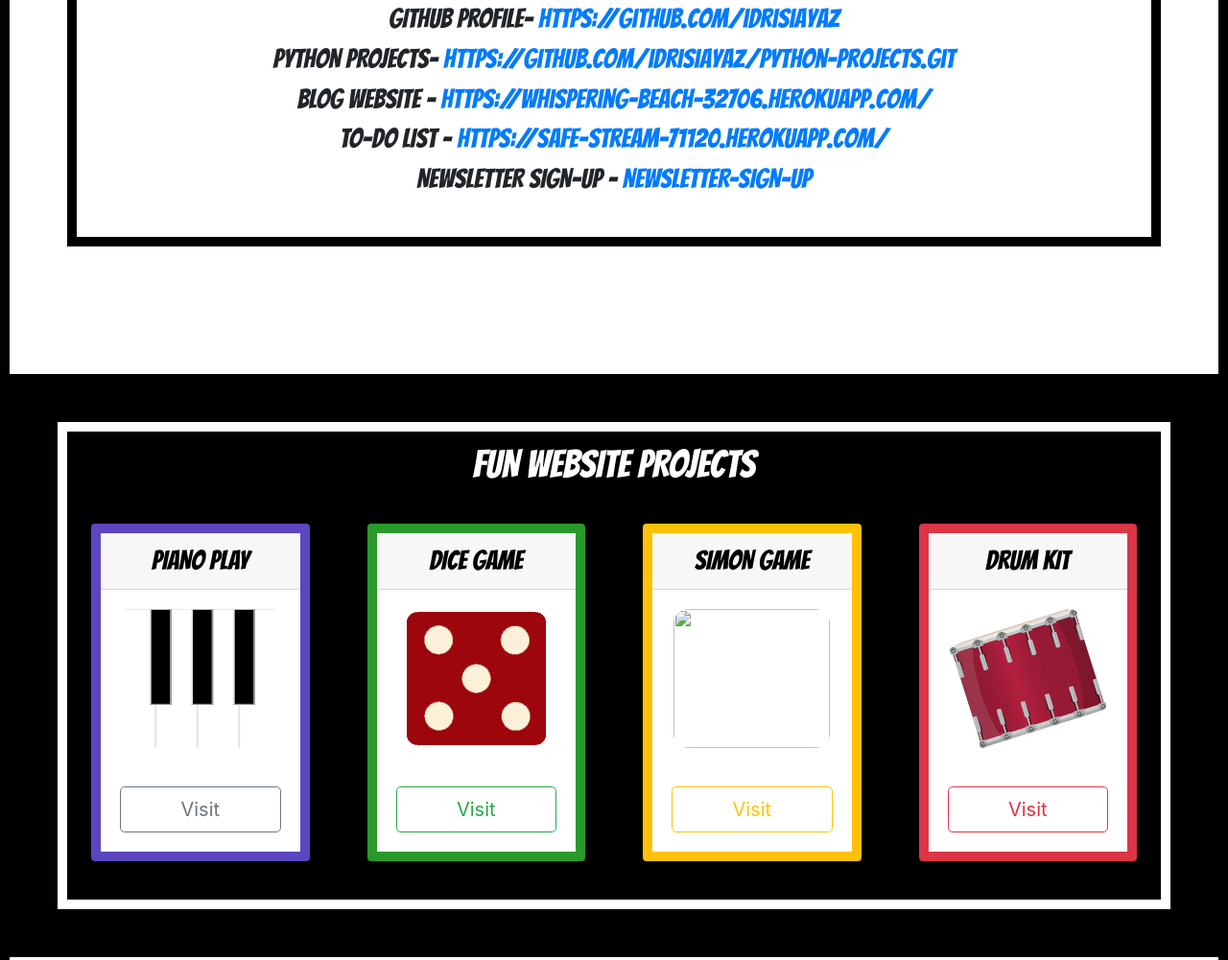
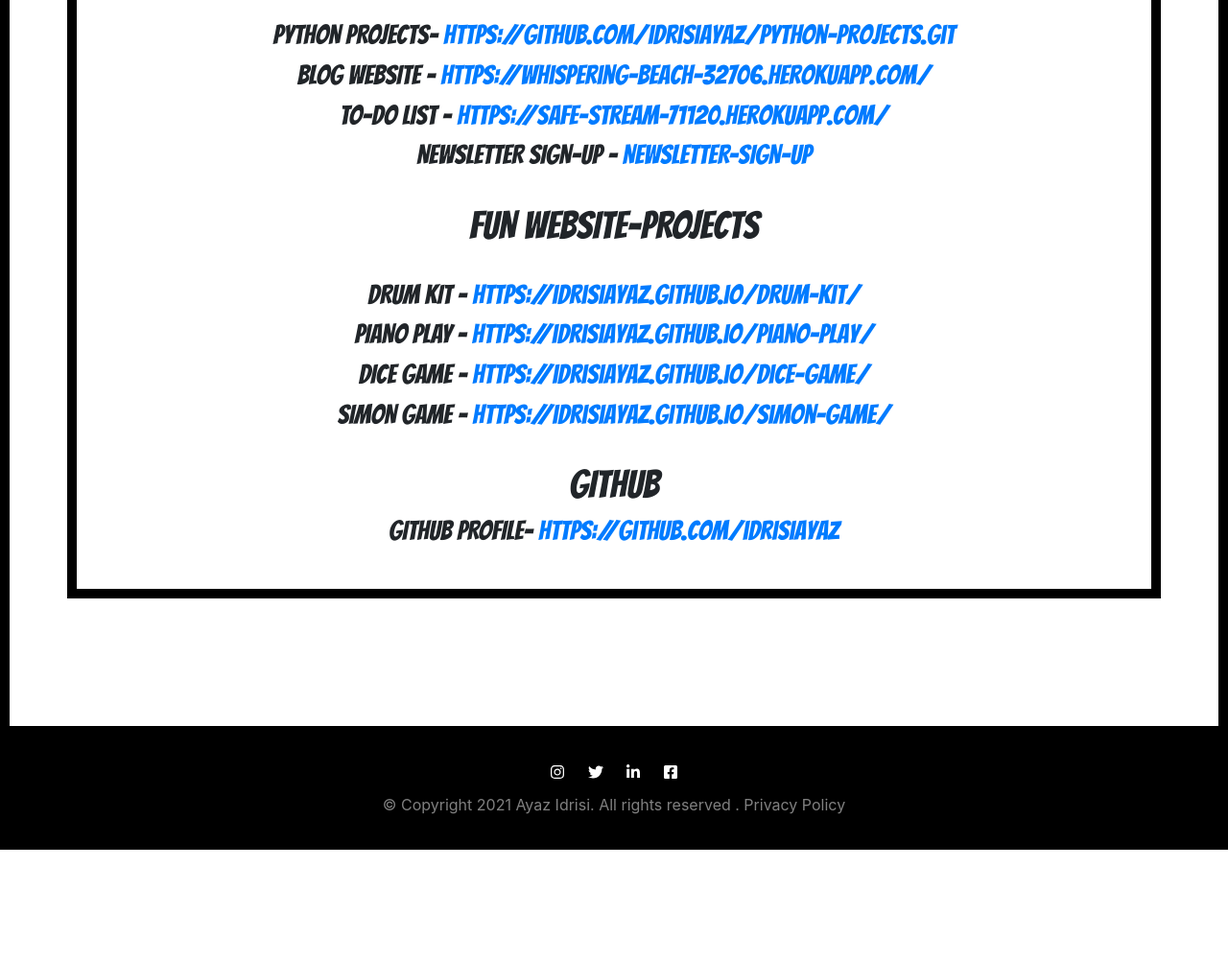
Before and after one commit to idrisiayaz/Ayaz-idrisi, a plain HTML site: page index.html in a window 1280 px wide. Shown: the part 2554-3555 px from the top of the page at 96% size. After the commit the page ends 3440 px from the top, so only its background shows below. Drawn offline with nearby package versions, Linux system fonts and the light colour scheme.

Commit message:
Update index.html

```diff
--- a/index.html
+++ b/index.html
@@ -177,93 +177,31 @@
         </div>
       </section>
 
-      <div id="my-projects" style="padding: 5% 3%">
+      <div id="my-projects" style="padding: 5% 3%;padding-top: 80px;">
         <div class="container" >
           <div style="text-align: center">
             <h1 style="font-family: 'Bangers', cursive">MY PROJECTS</h1>
             <br>
-            <h3 style="font-family: 'Bangers', cursive">GITHUB PROFILE- <a href="https://github.com/idrisiayaz/python-projects.git">https://github.com/idrisiayaz</a></h3>
             <h3 style="font-family: 'Bangers', cursive">PYTHON PROJECTS- <a href="https://github.com/idrisiayaz/python-projects.git">https://github.com/idrisiayaz/python-projects.git</a></h3>
             <h3 style="font-family: 'Bangers', cursive">BLOG WEBSITE - <a href="https://whispering-beach-32706.herokuapp.com/">https://whispering-beach-32706.herokuapp.com/</a></h3>
             <h3 style="font-family: 'Bangers', cursive">TO-DO LIST - <a href="https://safe-stream-71120.herokuapp.com/">https://safe-stream-71120.herokuapp.com/</a></h3>
             <h3 style="font-family: 'Bangers', cursive">NEWSLETTER SIGN-UP - <a href=" https://vast-springs-76453.herokuapp.com/">NEWSLETTER-SIGN-UP</a></h3>
+            <br>
+            <h1 style="font-family: 'Bangers', cursive">FUN WEBSITE-PROJECTS</h1>
+            <br>
+            <h3 style="font-family: 'Bangers', cursive">DRUM KIT - <a href="https://idrisiayaz.github.io/Drum-Kit/">https://idrisiayaz.github.io/Drum-Kit/</a></h3>
+            <h3 style="font-family: 'Bangers', cursive">PIANO PLAY - <a href="https://idrisiayaz.github.io/Piano-Play/">https://idrisiayaz.github.io/Piano-Play/</a></h3>
+            <h3 style="font-family: 'Bangers', cursive">DICE GAME - <a href="https://idrisiayaz.github.io/Dice-game/">https://idrisiayaz.github.io/Dice-game/</a></h3>
+            <h3 style="font-family: 'Bangers', cursive">SIMON GAME - <a href="https://idrisiayaz.github.io/Simon-game/">https://idrisiayaz.github.io/Simon-game/</a></h3>
+
+            <br>
+            <h1 style="font-family: 'Bangers', cursive">GITHUB</h1>
+            <h3 style="font-family: 'Bangers', cursive">GITHUB PROFILE- <a href="https://github.com/idrisiayaz">https://github.com/idrisiayaz</a></h3>
+
 
           </div>
         </div>
       </div>
-
-      <section id="features">
-        <div style="border: 10px solid white;padding: 10px 10px;color: white;text-align: center;display: space-between;">
-
-          <section id="socialmedia" style="background-color: black;">
-            <h1 style="text-align: center;color: white;font-family: 'Bangers', cursive;">FUN WEBSITE PROJECTS</h1>
-            <div class="row">
-
-              <div class="col-lg-3 col-md-6" style="padding: 30px;text-align: center;">
-                <div class="card" style="border: 10px solid #5c45bf;">
-                  <div class="card-header">
-                    <h3 style="font-family: 'Bangers', cursive;padding: 0%;margin: 0%;display: inline-block;color:black">PIANO PLAY</h3>
-                  </div>
-                  <div class="card-body">
-                    <img src="piano.png" alt="" height="145" width="163" style="border-radius: 3%;">
-
-                    <p>snap id</p>
-                    <a href="https://idrisiayaz.github.io/Piano-Play/" class="btn btn-outline-secondary btn-lg btn-block" >Visit</a>
-                  </div>
-                </div>
-              </div>
-
-              <div class="col-lg-3 col-md-6" style="padding: 30px;text-align: center;">
-                <div class="card" style="border: 10px solid rgb(42, 153, 42);">
-                  <div class="card-header">
-                    <h3 style="font-family: 'Bangers', cursive;padding: 0%;margin: 0%;display: inline-block;color:black">DICE GAME</h3>
-                  </div>
-                  <div class="card-body">
-                    <img src="dice5.png" alt="" height="145" width="145">
-
-                    <p>snap id</p>
-                    <a href="https://idrisiayaz.github.io/Dice-game/" class="btn btn-outline-success btn-lg btn-block" >Visit</a>
-                  </div>
-                </div>
-              </div>
-
-
-
-              <div class="col-lg-3 col-md-6" style="padding: 30px;text-align: center;">
-                <div class="card" style="border: 10px solid #ffc107;">
-                  <div class="card-header">
-                    <h3 style="font-family: 'Bangers', cursive;padding: 0%;margin: 0%;display: inline-block;color:black">SIMON GAME</h3>
-                  </div>
-                  <div class="card-body">
-                    <img src="simon3.jpg" alt="" height="145" width="163" style="border-radius: 10%;">
-
-                    <p>snap id</p>
-                    <a href="https://idrisiayaz.github.io/Simon-game/" class="btn btn-outline-warning btn-lg btn-block" >Visit</a>
-                  </div>
-                </div>
-              </div>
-
-              <div class="col-lg-3 col-md-6" style="padding: 30px;text-align: center;">
-                <div class="card" style="border: 10px solid #dc3545;">
-                  <div class="card-header">
-                    <h3 style="font-family: 'Bangers', cursive;padding: 0%;margin: 0%;display: inline-block;color:black">DRUM KIT</h3>
-                  </div>
-                  <div class="card-body">
-                    <img src="tom2.png" alt="">
-
-                    <p>snap id</p>
-                    <a href="https://idrisiayaz.github.io/Drum-Kit/" class="btn btn-outline-danger btn-lg btn-block" >Visit</a>
-                  </div>
-                </div>
-              </div>
-
-            </div>
-
-          </section>
-
-
-        </div>
-      </section>
 
     </section>
 
```
